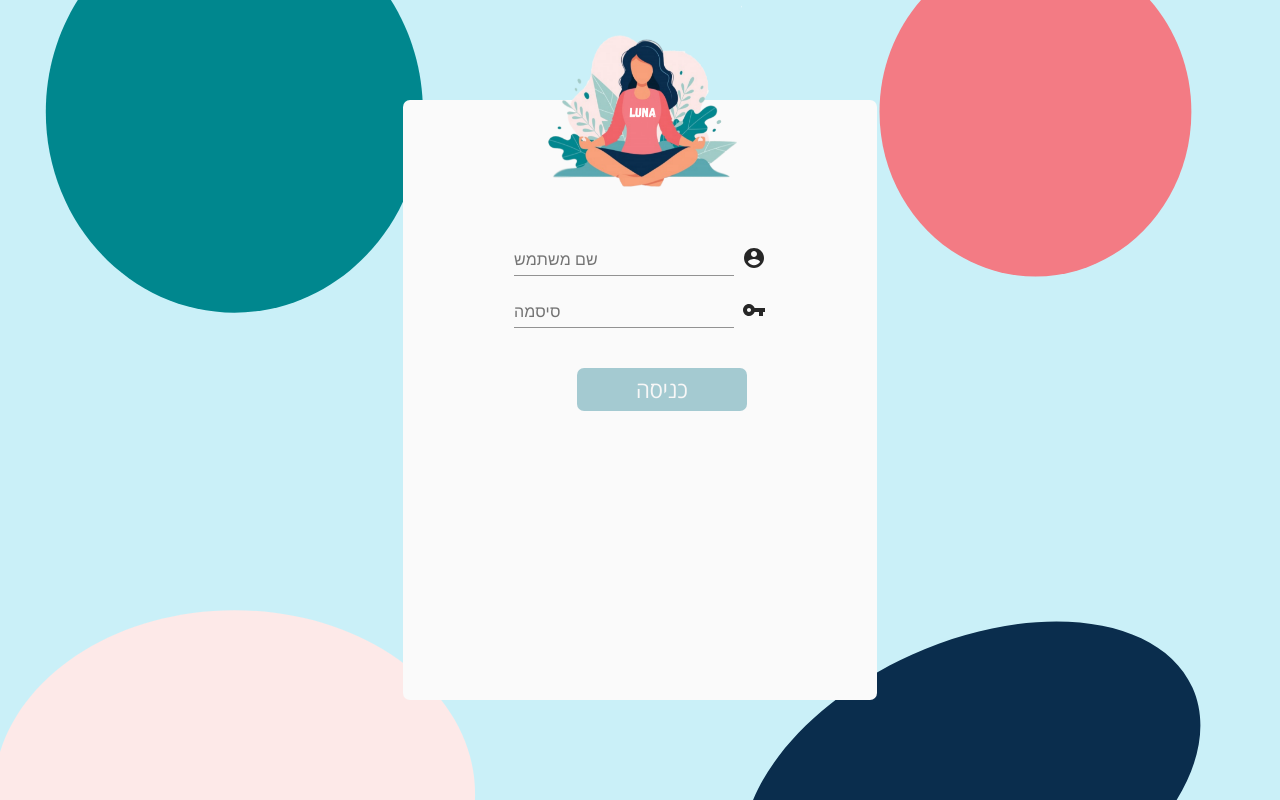
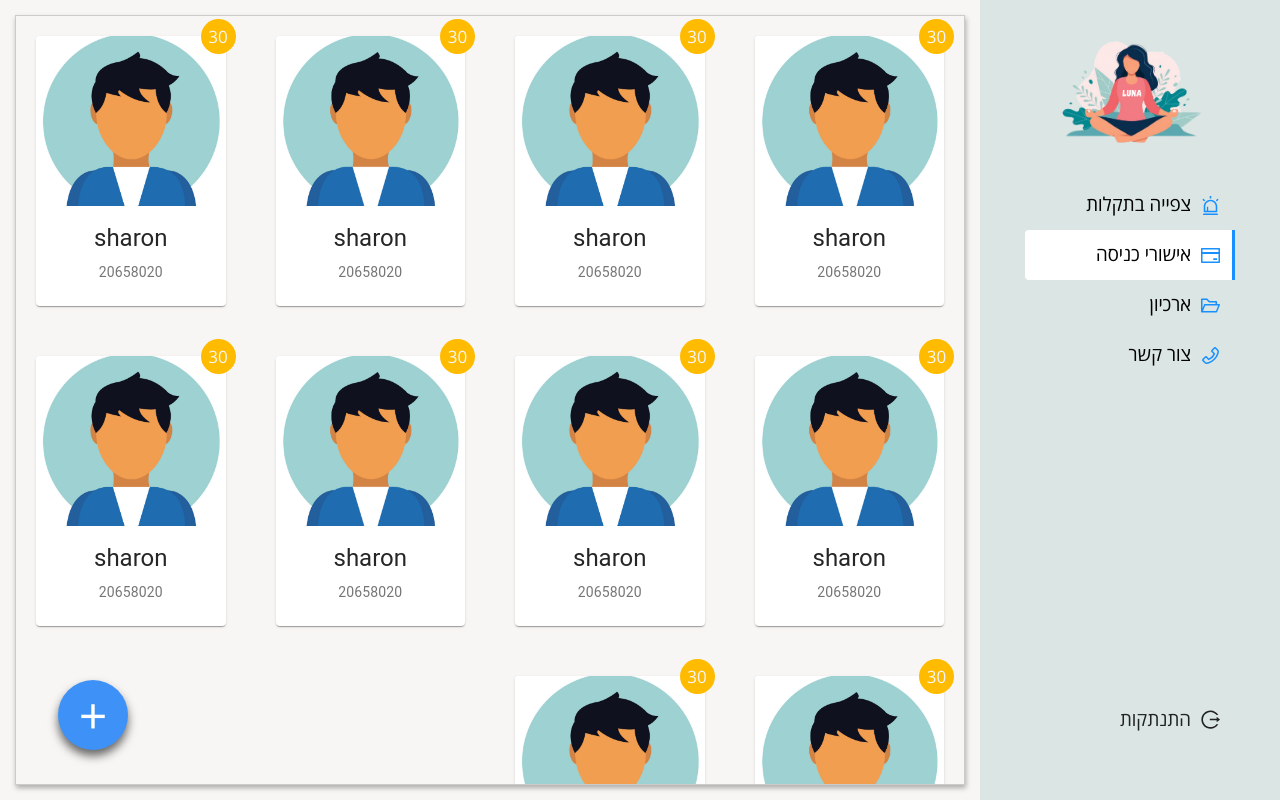
Before and after one commit to SharonNemirovski/Luna, a React (Create React App) app: page /passes in a window 1280 px wide. Built offline with nearby package versions, Linux system fonts and the light colour scheme.

Commit message:
sharon update 4.1

```diff
--- a/src/App.js
+++ b/src/App.js
@@ -6,14 +6,12 @@ import SideNav from './components/SideNav/SideNav';
 import Main from './components/Main/Main';
 import LogIn from './components/logIn/Log';
 
-
 function App() {
   return (
     <div className="App">
-       {/* <SideNav />
-      <Main /> */}
-      <LogIn />
-
+      <SideNav />
+      <Main />
+      {/* <LogIn />  */}
     </div>
   );
 }
--- a/src/components/Main/Contact/Contact.scss
+++ b/src/components/Main/Contact/Contact.scss
@@ -1,30 +1,29 @@
-.Contact{
+.Contact {
   height: 100%;
-  box-shadow: 1px 3px 5px rgba(0,0,0,.3);
+  box-shadow: 1px 3px 5px rgba(0, 0, 0, 0.3);
   border: 1px solid rgba(0, 0, 0, 0.171);
 }
-.wrap{
+.wrap {
   height: 100%;
   position: relative;
-  .data{
+  .data {
     margin-top: 5vh;
     margin-right: 5vh;
   }
-  .data label{
+  .data label {
     display: block;
   }
-  .data h3{
+  .data h3 {
     padding-top: 2vh;
   }
-
 }
-.imgC{
+.imgC {
   margin-left: auto;
   margin-right: auto;
   display: block;
   bottom: 0;
   position: absolute;
   left: 0;
-  width: 700px;
-
+  width: 50vw;
+  height: 60vh;
 }
--- a/src/components/Main/Passes/Passes.js
+++ b/src/components/Main/Passes/Passes.js
@@ -27,6 +27,7 @@ export default function Passes() {
   const classes = useStyles();
   const [isTechInfoModalOpen, setIsTechInfoModalOpen] = useState(false);
   const [selectedTech, setSelectedTech] = useState(null);
+  const [loading, setLoading] = useState(false);
   const [posts, setPosts] = React.useState([]);
 
   const openTechInfoModal = (post) => {
@@ -51,9 +52,109 @@ export default function Passes() {
     setPosts(updatedPosts);
   };
 
+  const onTechSubmit = async (techObj) => {
+    // update the tech
+    await onTechUpdate(techObj);
+    // loading started.
+    setLoading(true);
+    // close modal
+    setIsTechInfoModalOpen(false);
+    // fetch the data for all Tech again.
+    // stop loading
+    setLoading(false);
+  };
+
   React.useEffect(() => {
     // --- call to BE for data.
     setPosts([
+      {
+        id: 1,
+        name: 'sharon',
+        car: 'redmazda',
+        carNum: '12345678',
+        phoneNum: '0525826664',
+        numID: '318672201',
+        passCode: '20658020',
+
+        imgUrl: malam,
+      },
+      {
+        id: 1,
+        name: 'sharon',
+        car: 'redmazda',
+        carNum: '12345678',
+        phoneNum: '0525826664',
+        numID: '318672201',
+        passCode: '20658020',
+
+        imgUrl: malam,
+      },
+      {
+        id: 1,
+        name: 'sharon',
+        car: 'redmazda',
+        carNum: '12345678',
+        phoneNum: '0525826664',
+        numID: '318672201',
+        passCode: '20658020',
+
+        imgUrl: malam,
+      },
+      {
+        id: 1,
+        name: 'sharon',
+        car: 'redmazda',
+        carNum: '12345678',
+        phoneNum: '0525826664',
+        numID: '318672201',
+        passCode: '20658020',
+
+        imgUrl: malam,
+      },
+      {
+        id: 1,
+        name: 'sharon',
+        car: 'redmazda',
+        carNum: '12345678',
+        phoneNum: '0525826664',
+        numID: '318672201',
+        passCode: '20658020',
+
+        imgUrl: malam,
+      },
+      {
+        id: 1,
+        name: 'sharon',
+        car: 'redmazda',
+        carNum: '12345678',
+        phoneNum: '0525826664',
+        numID: '318672201',
+        passCode: '20658020',
+
+        imgUrl: malam,
+      },
+      {
+        id: 1,
+        name: 'sharon',
+        car: 'redmazda',
+        carNum: '12345678',
+        phoneNum: '0525826664',
+        numID: '318672201',
+        passCode: '20658020',
+
+        imgUrl: malam,
+      },
+      {
+        id: 1,
+        name: 'sharon',
+        car: 'redmazda',
+        carNum: '12345678',
+        phoneNum: '0525826664',
+        numID: '318672201',
+        passCode: '20658020',
+
+        imgUrl: malam,
+      },
       {
         id: 1,
         name: 'sharon',
@@ -74,18 +175,35 @@ export default function Passes() {
         numID: '318672201',
         passCode: '20658020',
 
+
         imgUrl: malam,
       },
     ]);
   }, []);
 
+  const badgeStyleFromExpiration = (expiration) => {
+    // logic to figure out how much time left.
+    return 'badge-warning';
+  };
+
   return (
     <div className="Passes DropAnimation">
       <div className="CardHolder">
-        {posts.map((post, index) => (
+        {loading ? (
+          <div>Loading...</div>
+        ) : (
+          posts.map((post, index) => (
             <div className="animationForAddCard">
               <div key={post.id} onClick={() => openTechInfoModal(post)}>
-              <div>
+                <div style={{ position: 'relative' }}>
+                  <div
+                    className={[
+                      'badge',
+                      badgeStyleFromExpiration(post.expiration),
+                    ].join(' ')}
+                  >
+                    30
+                  </div>
                   <GenCard
                     key={index}
                     imgUrl={post.imgUrl}
@@ -95,7 +213,8 @@ export default function Passes() {
                 </div>
               </div>
             </div>
-        ))}
+          ))
+        )}
       </div>
       <div
         className="fab"
@@ -182,7 +301,7 @@ export default function Passes() {
 
       {isTechInfoModalOpen && (
         <TechInfo
-          onSave={onTechUpdate}
+          onSave={onTechSubmit}
           onDelete={onTechDelete}
           onClose={() => setIsTechInfoModalOpen(false)}
           selectedTech={selectedTech}
--- a/src/components/Main/Passes/Passes.scss
+++ b/src/components/Main/Passes/Passes.scss
@@ -9,35 +9,34 @@ body {
 }
 .Passes {
   height: 100%;
-  width: 100%;
+  width: auto;
   box-shadow: 1px 3px 5px rgba(0, 0, 0, 0.3);
   border: 1px solid rgba(0, 0, 0, 0.171);
   position: relative;
   margin: 0;
   padding: 0;
-
 }
 .CardHolder {
   height: 100%;
   display: grid;
-  grid-template-columns: repeat(3, 1fr);
+  grid-template-columns: repeat(4, 1fr);
   grid-column-gap: 13px;
-  grid-row-gap: 8px;
+  grid-gap: 50px;
   overflow-y: auto;
+  width: auto;
+  padding: 20px;
 }
 .fab {
-  z-index: 1000000000;
+  z-index: 10000;
   width: 70px;
   height: 70px;
   background-color: rgb(62, 145, 247);
   border-radius: 50%;
   box-shadow: 0 6px 10px 0 #666;
-
   font-size: 50px;
   line-height: 70px;
   color: white;
   text-align: center;
-
   position: sticky;
   right: 90%;
   bottom: 50px;
@@ -63,8 +62,6 @@ body {
   animation-duration: 1s;
 }
 
-
-
 /* The animation code */
 @keyframes addCard {
   from {
--- a/src/components/Main/Passes/genCard.js
+++ b/src/components/Main/Passes/genCard.js
@@ -5,21 +5,21 @@ import CardActionArea from '@material-ui/core/CardActionArea';
 import CardContent from '@material-ui/core/CardContent';
 import CardMedia from '@material-ui/core/CardMedia';
 import Typography from '@material-ui/core/Typography';
+import './genCard.scss';
 
 const useStyles = makeStyles({
   root: {
-    width: 295,
-    margin: 25,
-    height: 250,
+    textAlign: 'center',
+    position: 'relative',
+    height: 270,
   },
   media: {
     height: 170,
   },
 });
 
-export default function GenCard({ title,passCode,imgUrl }) {
+export default function GenCard({ title, passCode, imgUrl }) {
   const classes = useStyles();
-  //const {  } = description;
   return (
     <Card className={classes.root}>
       <CardActionArea>
@@ -30,7 +30,6 @@ export default function GenCard({ title,passCode,imgUrl }) {
           </Typography>
           <Typography variant="body2" color="textSecondary" component="p">
             {passCode}
-
           </Typography>
         </CardContent>
       </CardActionArea>
--- /dev/null
+++ b/src/components/Main/Passes/genCard.scss
@@ -0,0 +1,21 @@
+.badge {
+  background-color: #1890ff;
+  width: 35px;
+  height: 35px;
+  border-radius: 50%;
+  font-size: 17px;
+  text-align: center;
+  line-height: 35px;
+  color: whitesmoke;
+  position: absolute;
+  top: -17px;
+  right: -10px;
+  z-index: 100000;
+
+  &.badge-warning {
+    background-color: #ffbb00;
+  }
+  &.badge-critical {
+    background-color: #ff0800;
+  }
+}
--- a/src/components/Modals/TechInfo/TechInfo.js
+++ b/src/components/Modals/TechInfo/TechInfo.js
@@ -72,7 +72,7 @@ export default function TechInfo({
   const onnumIDChange = (value) => {
     setTechInfo({
       ...techInfo,
-      numIDChange: value,
+      numID: value,
     });
   };
   //passCode
@@ -84,8 +84,11 @@ export default function TechInfo({
   };
 
   const onSubmit = () => {
+    if (isEditMode) {
+      onSave(techInfo);
+      return;
+    }
     setIsEditMode((prevValue) => !prevValue);
-    onSave(techInfo);
   };
 
   return (
--- a/src/components/SideNav/SideNav.scss
+++ b/src/components/SideNav/SideNav.scss
@@ -1,9 +1,9 @@
 .SideNav {
   flex: 1;
   height: 100%;
-  background-color: #F0EDEA;
+  background-color: #DBE5E3;
   position: relative;
-  min-width: 350px;
+  min-width: 300px;
 
   .SideNav_header {
     padding: 15px;
--- a/src/components/logIn/Log.js
+++ b/src/components/logIn/Log.js
@@ -20,7 +20,6 @@ export default function LogIn() {
   return (
     <div>
       <div className="back">
-        {/* <svg src={background} className="svg"></svg> */}
         <img src={background} alt="background"></img>
         <div className="form">
           <div className="imgRapper">
```
Lines whose indentation alone changed are shown as unchanged.
